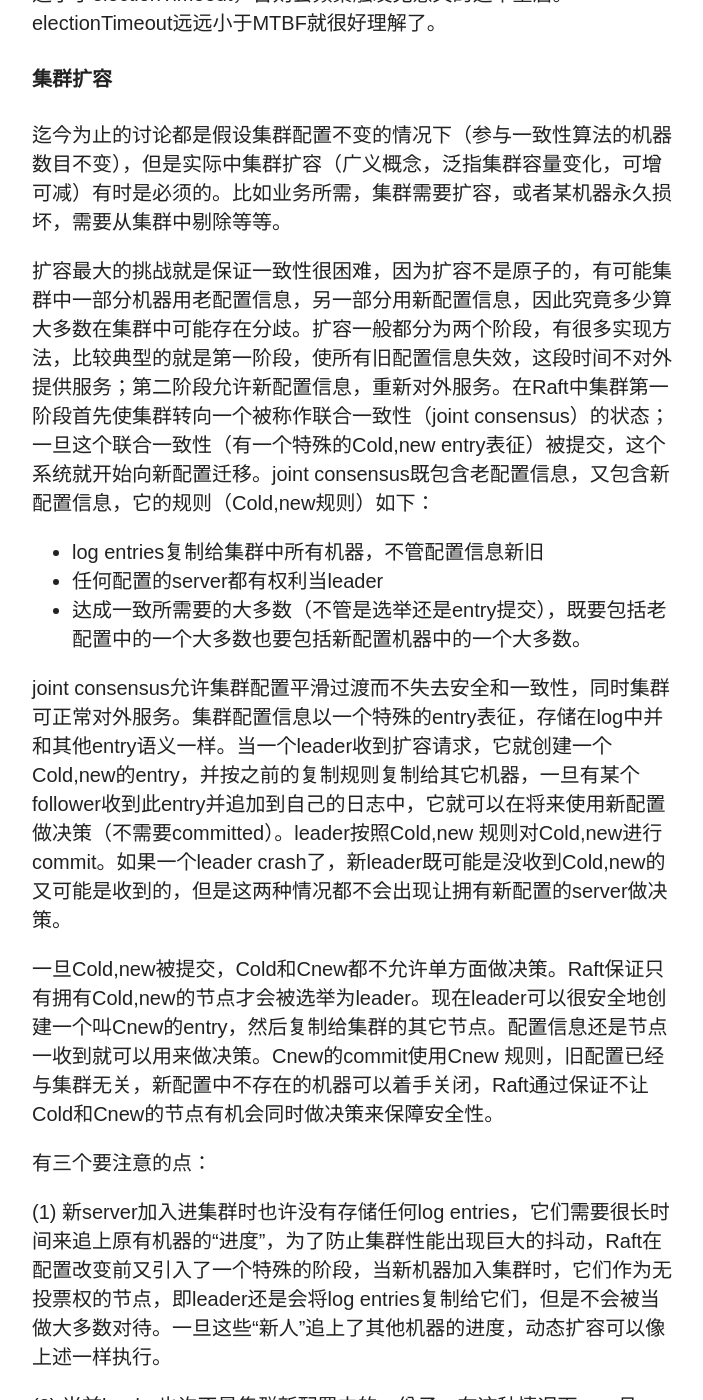
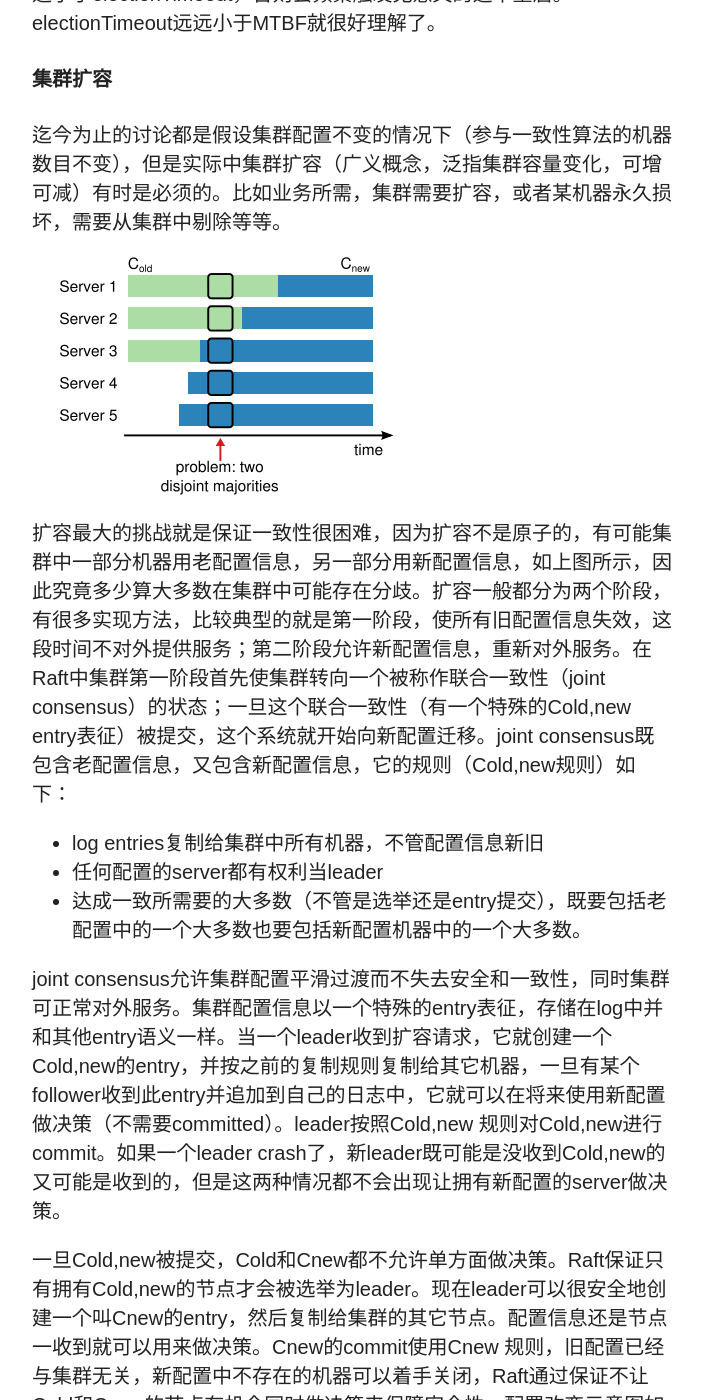
Before and after one commit to wuyu201321060203/wuyu201321060203.github.io, a Jekyll site: the page built from _posts/2014-09-13-Raft.md, in a window 1280 px wide and 1400 px high, scrolled down 11432 px. Shown: the whole window, without its empty margins (318-1021 px from the left). Built offline with Jekyll 4.4.1, drawn with Linux system fonts in a browser that asks for light colours; nearby versions of some CDN libraries; comment, search, counter and statistics services are not loaded; some of the changed text lies outside the part shown.

Commit message:
first post of Raft

```diff
--- a/_posts/2014-09-13-Raft.md
+++ b/_posts/2014-09-13-Raft.md
@@ -145,7 +145,9 @@
 
 迄今为止的讨论都是假设集群配置不变的情况下（参与一致性算法的机器数目不变），但是实际中集群扩容（广义概念，泛指集群容量变化，可增可减）有时是必须的。比如业务所需，集群需要扩容，或者某机器永久损坏，需要从集群中剔除等等。
 
-扩容最大的挑战就是保证一致性很困难，因为扩容不是原子的，有可能集群中一部分机器用老配置信息，另一部分用新配置信息，因此究竟多少算大多数在集群中可能存在分歧。扩容一般都分为两个阶段，有很多实现方法，比较典型的就是第一阶段，使所有旧配置信息失效，这段时间不对外提供服务；第二阶段允许新配置信息，重新对外服务。在Raft中集群第一阶段首先使集群转向一个被称作联合一致性（joint consensus）的状态；一旦这个联合一致性（有一个特殊的Cold,new entry表征）被提交，这个系统就开始向新配置迁移。joint consensus既包含老配置信息，又包含新配置信息，它的规则（Cold,new规则）如下：
+![](/images/raft8.png)
+
+扩容最大的挑战就是保证一致性很困难，因为扩容不是原子的，有可能集群中一部分机器用老配置信息，另一部分用新配置信息，如上图所示，因此究竟多少算大多数在集群中可能存在分歧。扩容一般都分为两个阶段，有很多实现方法，比较典型的就是第一阶段，使所有旧配置信息失效，这段时间不对外提供服务；第二阶段允许新配置信息，重新对外服务。在Raft中集群第一阶段首先使集群转向一个被称作联合一致性（joint consensus）的状态；一旦这个联合一致性（有一个特殊的Cold,new entry表征）被提交，这个系统就开始向新配置迁移。joint consensus既包含老配置信息，又包含新配置信息，它的规则（Cold,new规则）如下：
 
 - log entries复制给集群中所有机器，不管配置信息新旧
 - 任何配置的server都有权利当leader
@@ -153,7 +155,9 @@
 
 joint consensus允许集群配置平滑过渡而不失去安全和一致性，同时集群可正常对外服务。集群配置信息以一个特殊的entry表征，存储在log中并和其他entry语义一样。当一个leader收到扩容请求，它就创建一个Cold,new的entry，并按之前的复制规则复制给其它机器，一旦有某个follower收到此entry并追加到自己的日志中，它就可以在将来使用新配置做决策（不需要committed）。leader按照Cold,new 规则对Cold,new进行commit。如果一个leader crash了，新leader既可能是没收到Cold,new的又可能是收到的，但是这两种情况都不会出现让拥有新配置的server做决策。
 
-一旦Cold,new被提交，Cold和Cnew都不允许单方面做决策。Raft保证只有拥有Cold,new的节点才会被选举为leader。现在leader可以很安全地创建一个叫Cnew的entry，然后复制给集群的其它节点。配置信息还是节点一收到就可以用来做决策。Cnew的commit使用Cnew 规则，旧配置已经与集群无关，新配置中不存在的机器可以着手关闭，Raft通过保证不让Cold和Cnew的节点有机会同时做决策来保障安全性。
+一旦Cold,new被提交，Cold和Cnew都不允许单方面做决策。Raft保证只有拥有Cold,new的节点才会被选举为leader。现在leader可以很安全地创建一个叫Cnew的entry，然后复制给集群的其它节点。配置信息还是节点一收到就可以用来做决策。Cnew的commit使用Cnew 规则，旧配置已经与集群无关，新配置中不存在的机器可以着手关闭，Raft通过保证不让Cold和Cnew的节点有机会同时做决策来保障安全性。配置改变示意图如下：
+
+![](/images/raft9.png)
 
 有三个要注意的点：
 
```
Also changed, not shown: other parts of _posts/2014-09-13-Raft.md (+1 -1 lines).
